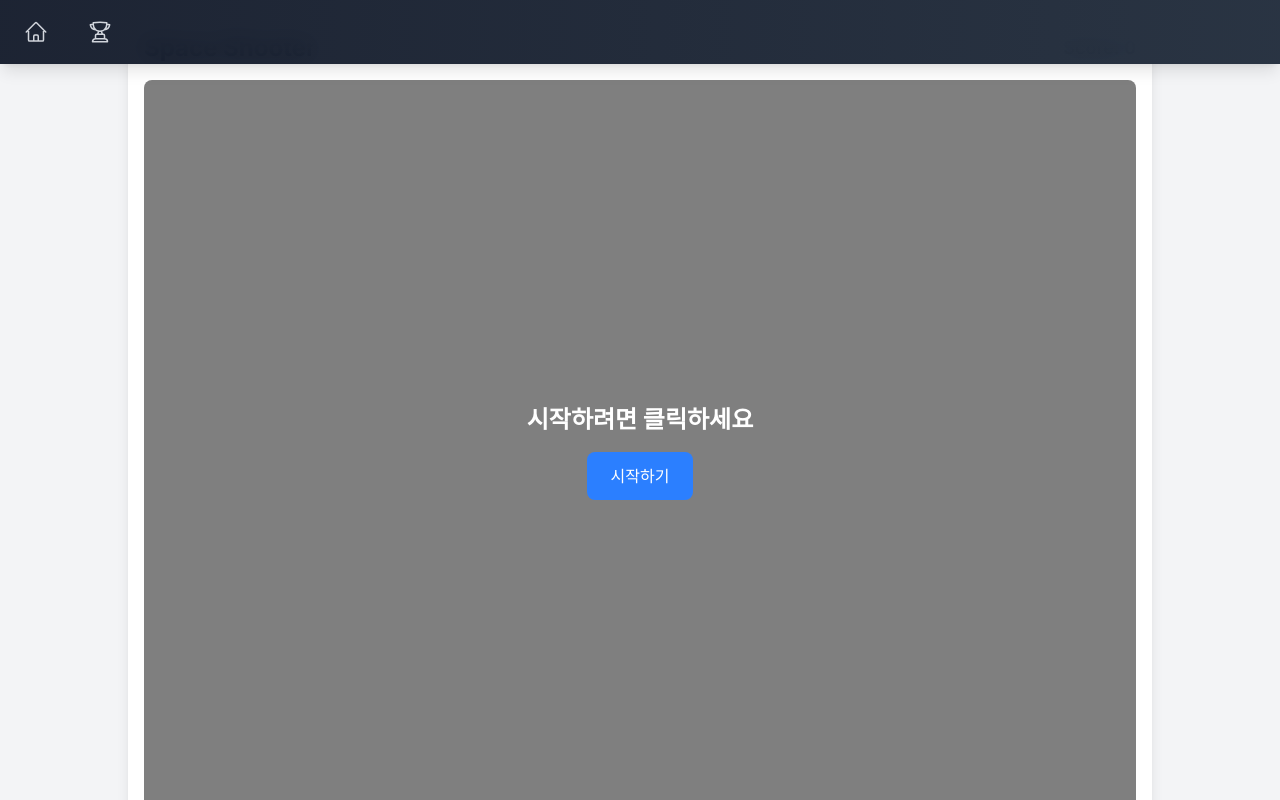
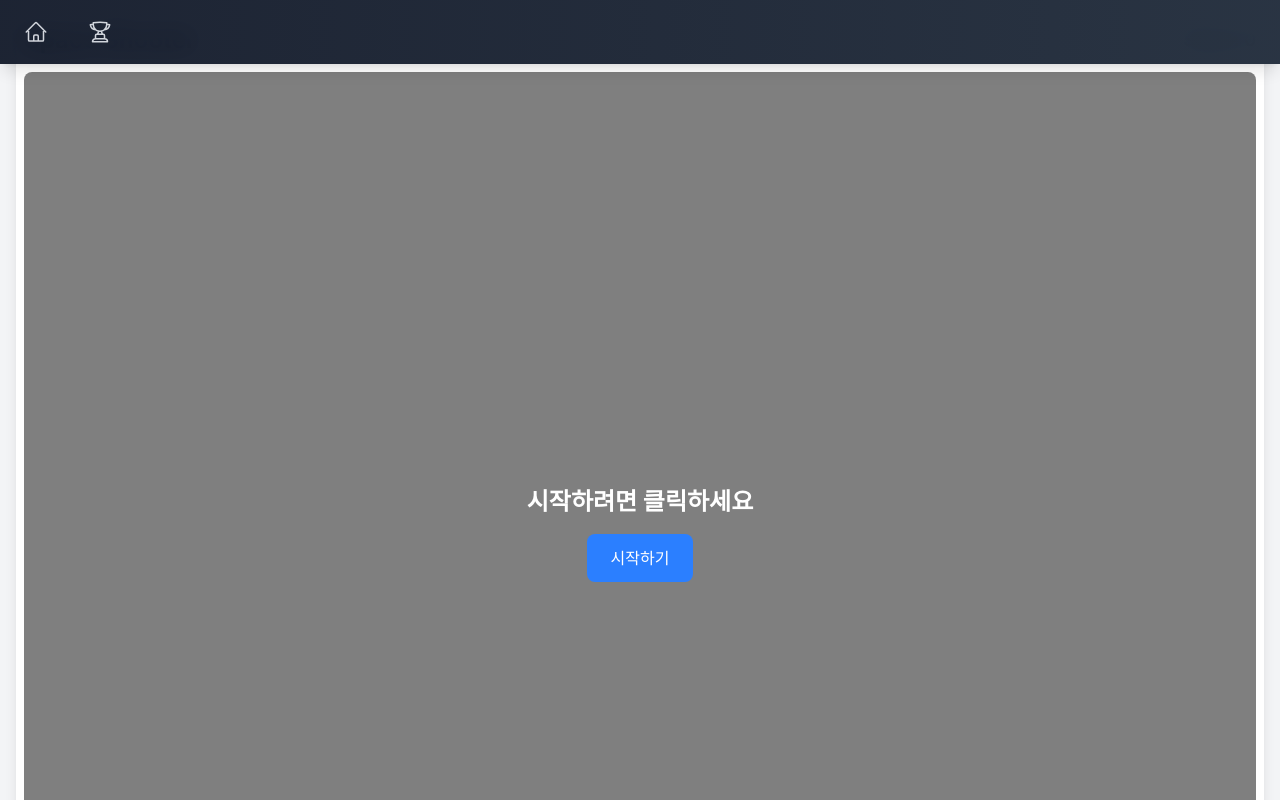
Before and after one commit to byunginhb/pfi, a Next.js app: page /games/shooter in a window 1280 px wide. Shown: the top 800 px of the page. Built offline with nearby package versions, Linux system fonts and the light colour scheme.

Commit message:
게임 페이지의 레이아웃 수정: 최대 너비를 1024px에서 1280px로 변경하고, 패딩을 4에서 2로 조정하여 디자인 개선

```diff
--- a/src/app/games/shooter/page.tsx
+++ b/src/app/games/shooter/page.tsx
@@ -633,7 +633,7 @@ export default function ShooterGame() {
 
   return (
     <div className='flex flex-col items-center justify-center min-h-screen bg-gray-100 p-4'>
-      <div className='w-full max-w-[1024px] bg-white rounded-lg shadow-lg p-4'>
+      <div className='w-full max-w-[1280px] bg-white rounded-lg shadow-lg p-2'>
         <div className='flex justify-between items-center mb-4'>
           <h1 className='text-2xl font-bold text-gray-800'>Space Shooter</h1>
           <div className='text-lg font-semibold text-gray-600'>
```
Also changed, not shown: 1 other file (tests, documents, lock files or other folders).
